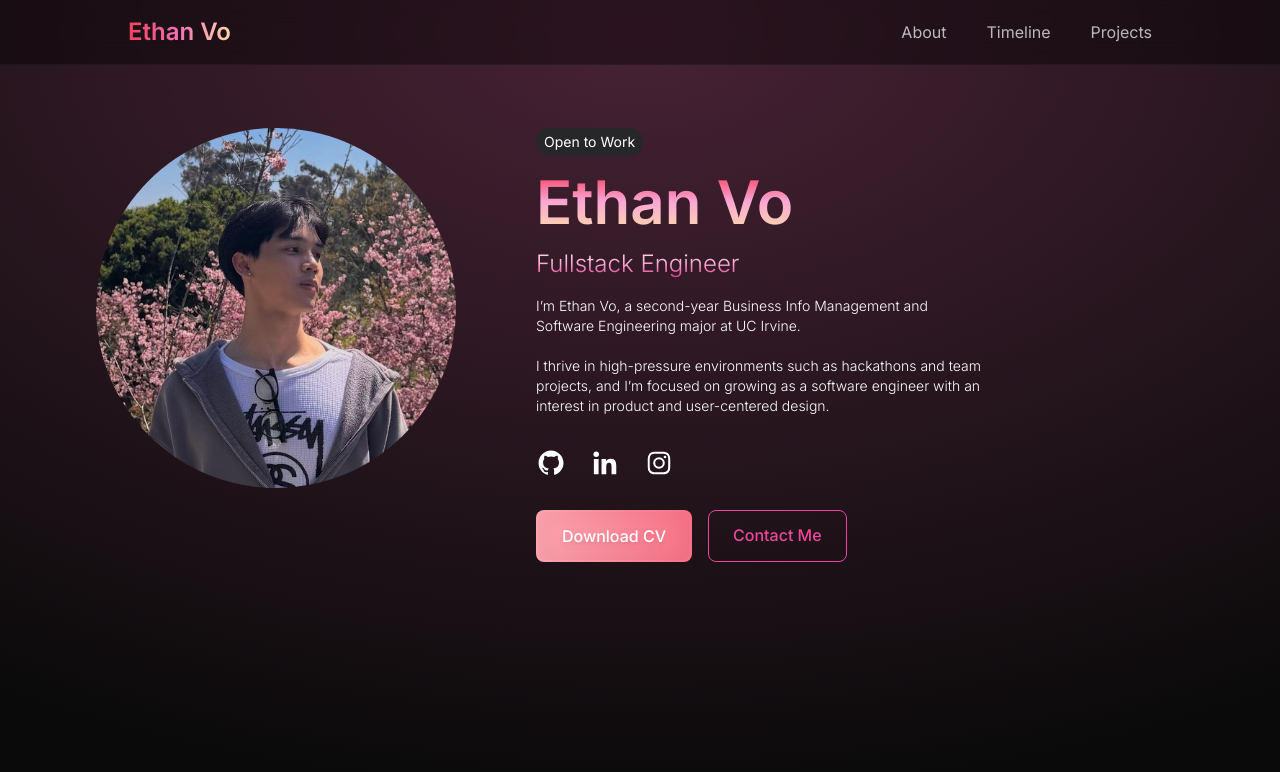
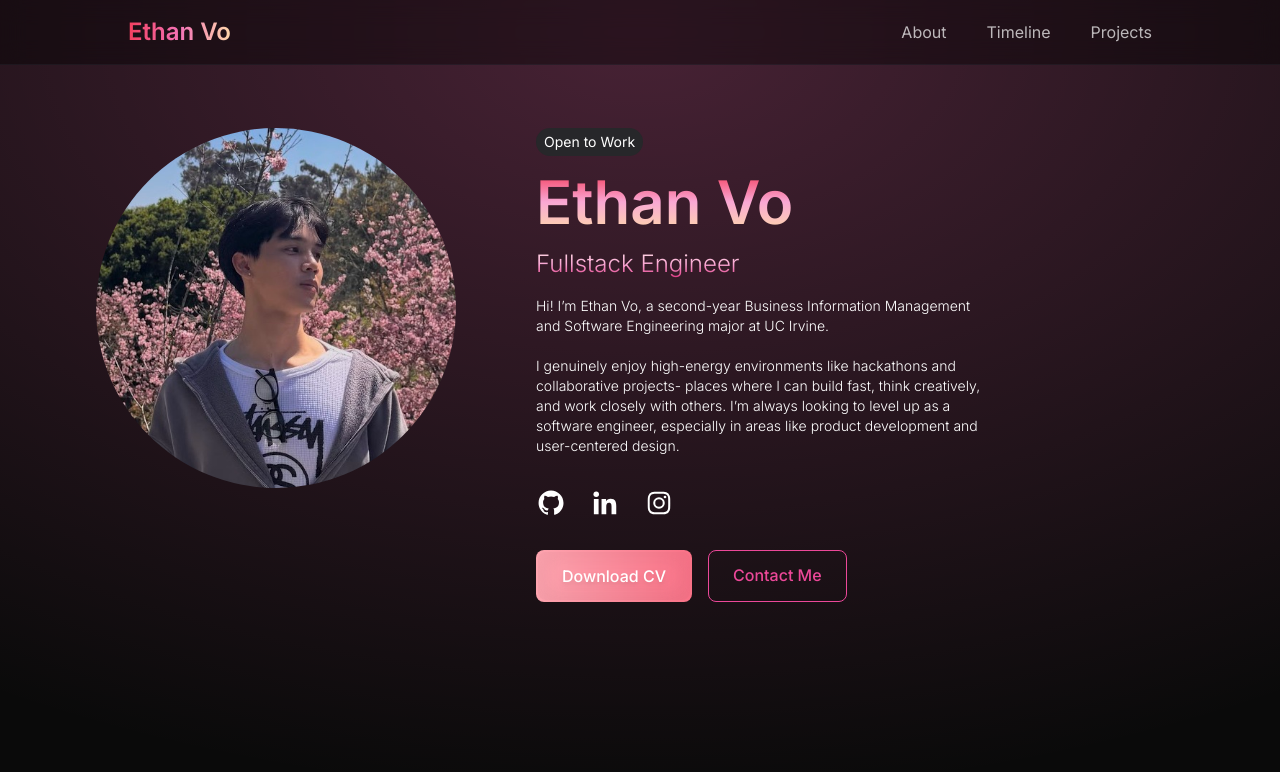
Before and after one commit to ethnvo/portfolio, a React (Vite) app: page / in a window 1280 px wide. Shown: the top 772 px of the page. Built offline with nearby package versions, Linux system fonts and the light colour scheme.

Commit message:
updated bio

```diff
--- a/src/components/About.tsx
+++ b/src/components/About.tsx
@@ -109,11 +109,14 @@ const About = () => {
           </h2>
 
           <p className="text-sm text-white font-light max-w-md">
-            I’m Ethan Vo, a second-year Business Info Management and Software
-            Engineering major at UC Irvine. <br /> <br />I thrive in
-            high-pressure environments such as hackathons and team projects, and
-            I’m focused on growing as a software engineer with an interest in
-            product and user-centered design.
+            Hi! I’m Ethan Vo, a second-year Business Information Management and
+            Software Engineering major at UC Irvine.
+            <br />
+            <br />I genuinely enjoy high-energy environments like hackathons and
+            collaborative projects- places where I can build fast, think
+            creatively, and work closely with others. I’m always looking to
+            level up as a software engineer, especially in areas like product
+            development and user-centered design.
           </p>
 
           <div className="flex gap-6 py-4">
```
